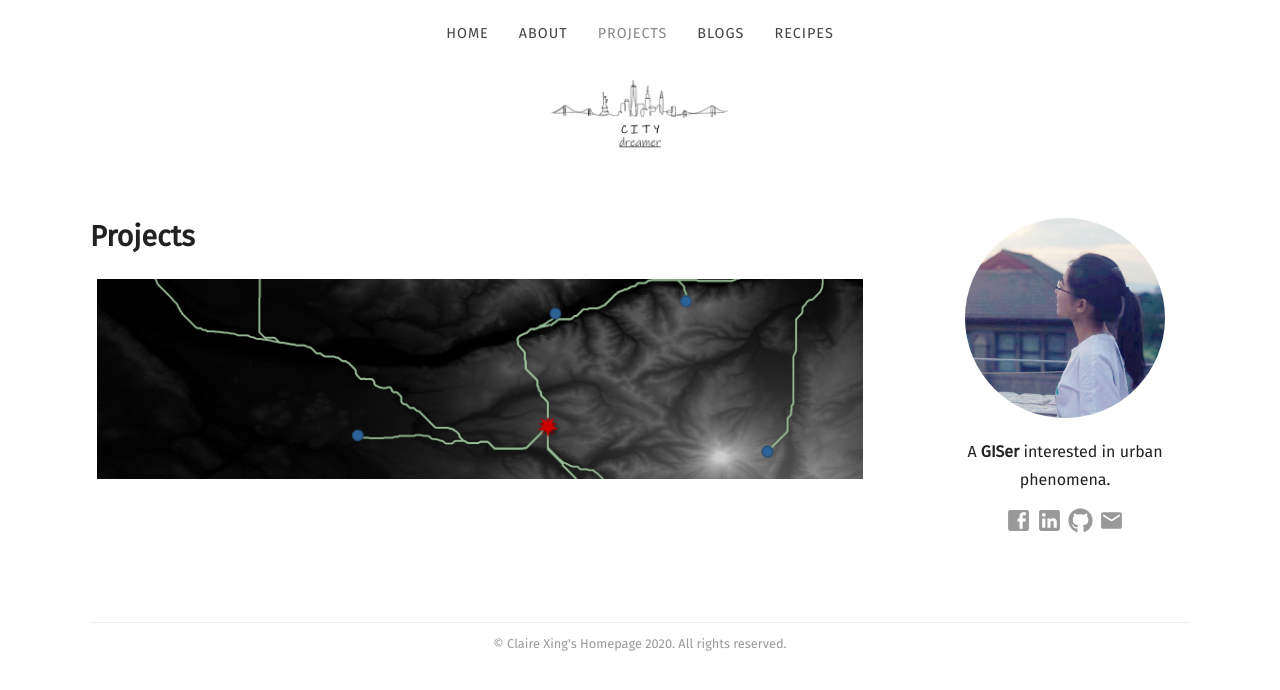
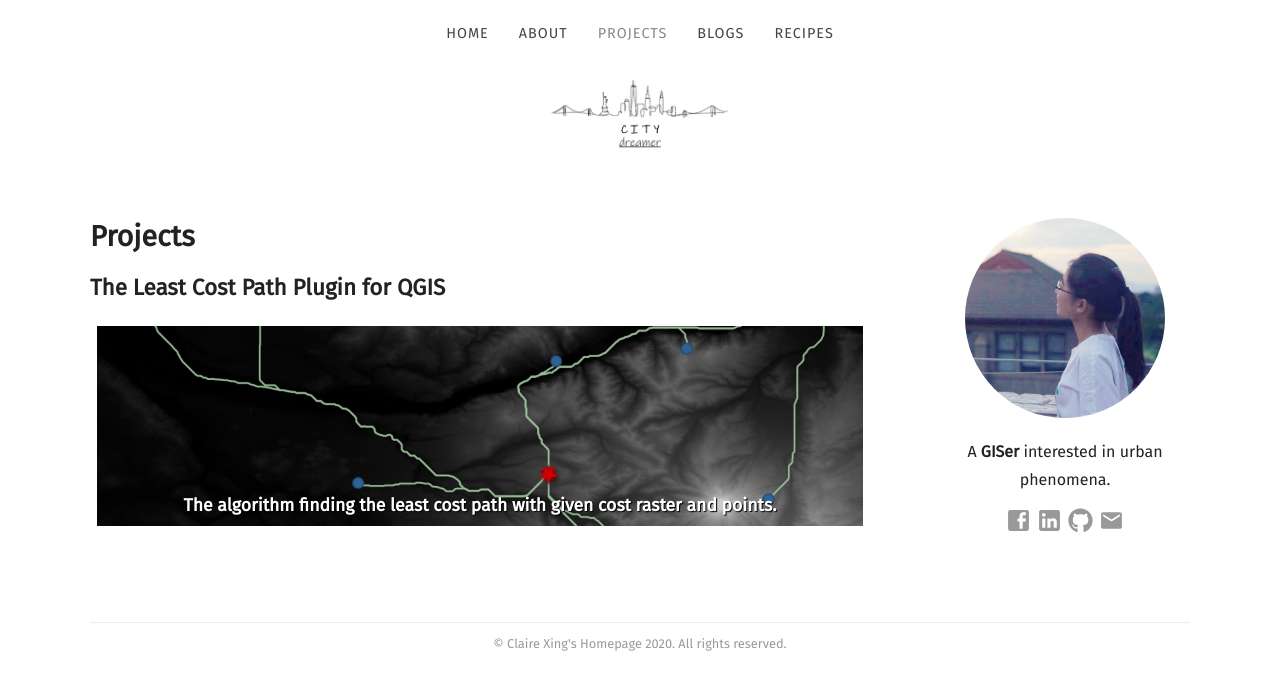
Before and after one commit to ClaireXing/ClaireXing.github.io, a Jekyll site: the page built from projects.html, in a window 1280 px wide. Shown: the top 690 px of the page. Built offline with Jekyll 4.4.1, drawn with Linux system fonts in a browser that asks for light colours; some web fonts are replaced.

Commit message:
LCPproject

```diff
--- a/projects.html
+++ b/projects.html
@@ -6,10 +6,10 @@ feature_img: /images/LCP.png
 <h1>Projects</h1>
 
 {% if page.image_view %}
-	<h2>{{ The Least Cost Path Plugin for QGIS }}</h2>
+	<h2>The Least Cost Path Plugin for QGIS</h2>
 		<div class="recipes">
 			<div class="recipe" style="background-image: url('{{ site.baseurl }}{{page.feature_img}}')">
-					<a href="https://github.com/ClaireXing/LeastCostPath"><span>{{ The algorithm finding the least cost path with given cost raster and points. }}</span></a>
+					<a href="https://github.com/ClaireXing/LeastCostPath"><span>The algorithm finding the least cost path with given cost raster and points.</span></a>
 			</div>
 		</div>
 {% endif %}
```
Also changed, not shown: images/LCP.png.
